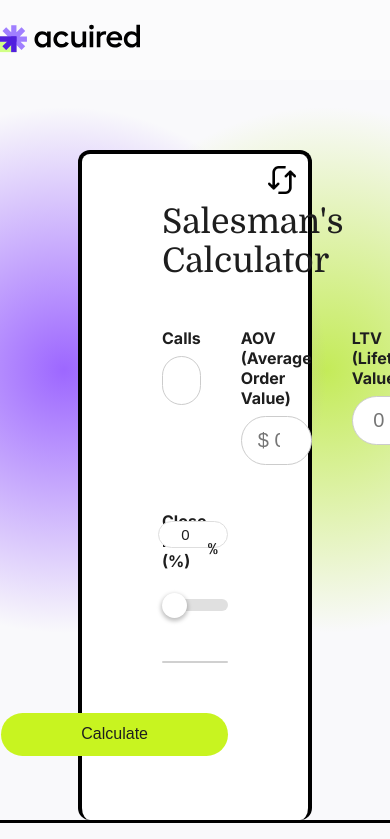
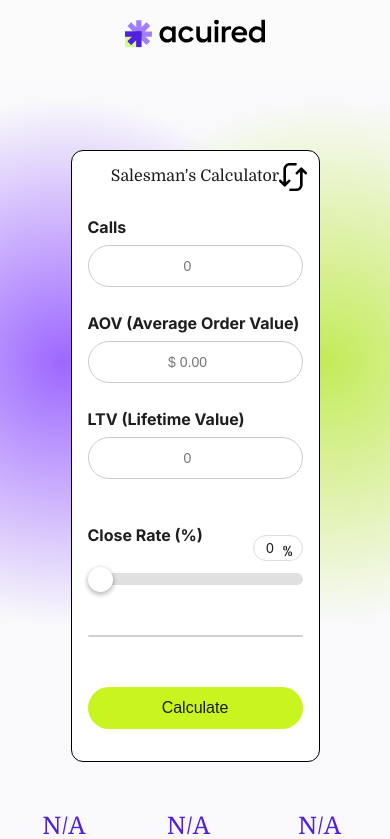
Before and after one commit to MuhammedAbdelmukaram/acuired-calculator, a Next.js app: page / in a window 390 px wide. Shown: the top 839 px of the page. Built offline with nearby package versions, Linux system fonts and the light colour scheme.

Commit message:
First commit

```diff
--- a/src/app/components/calculator.module.css
+++ b/src/app/components/calculator.module.css
@@ -1,4 +1,4 @@
-/* Existing styles */
+/* Updated styles for responsiveness */
 .container {
     border-top: 4px solid #000;
     border-left: 4px solid #000;
@@ -7,28 +7,31 @@
     background-color: #fff;
     border-radius: 12px;
     margin-top: 40px;
-    width: 60vw;
-    max-width: 60vw;
+    width: 100%;
+    max-width: 100%;
     position: relative;
 }
 
 .header {
-    font-size: 34px;
-    margin-bottom: 3rem;
+    font-size: 2rem;
+    margin-bottom: 2rem;
     color: #1E1E1E;
     font-family: var(--font-domine);
+    text-align: center;
 }
 
 .twoInputs {
     display: flex;
-    gap: 40px;
+    flex-wrap: wrap;
+    gap: 20px;
+    justify-content: space-between;
 }
 
 .label {
     display: block;
     margin-bottom: 0.5rem;
     font-weight: bold;
-    font-size: 16px;
+    font-size: 1rem;
     color: #1E1E1E;
     font-family: var(--font-inter);
 }
@@ -36,6 +39,7 @@
 .closeRateWrapper {
     margin-top: 30px;
     position: relative;
+    width: 100%;
 }
 
 .inputCloseRate {
@@ -49,7 +53,7 @@
     border: 1px solid #dedede;
     border-radius: 25px;
     margin-bottom: 1rem;
-    font-size: 15px;
+    font-size: 1rem;
     color: #1E1E1E;
     text-align: center;
 }
@@ -61,7 +65,7 @@
     font-weight: bold;
     transform: translateY(-50%);
     color: #1E1E1E;
-    font-size: 15px;
+    font-size: 1rem;
 }
 
 .input {
@@ -71,7 +75,7 @@
     background-color: white;
     border-radius: 25px;
     margin-bottom: 1rem;
-    font-size: 1.25rem;
+    font-size: 1rem;
     color: #3b3b3b;
     text-align: center;
 }
@@ -87,7 +91,7 @@
 .button {
     display: block;
     width: fit-content;
-    padding: 0.77rem 5rem;
+    padding: 0.75rem 2rem;
     background-color: #C8F420;
     color: #1E1E1E;
     border: none;
@@ -168,3 +172,65 @@
     font-size: 16px;
     color: #000;
 }
+
+/* Media Queries for responsiveness */
+@media (max-width: 1024px) {
+    .container {
+        padding: 2rem;
+    }
+
+    .header {
+        font-size: 1.5rem;
+    }
+}
+
+@media (max-width: 768px) {
+    .container {
+        padding: 1rem;
+        border: 1px solid #000;
+    }
+
+    .header {
+        font-size: 1.25rem;
+    }
+
+    .button {
+        width: 100%;
+        padding: 0.75rem;
+    }
+
+    .twoInputs {
+        min-width: 100%;
+        flex-direction: column;
+        display: flex;
+        gap: 10px;
+    }
+
+    .inputCloseRate {
+        width: 60px;
+    }
+}
+
+@media (max-width: 480px) {
+    .container {
+        padding: 1rem;
+        width: 100%;
+    }
+
+    .header {
+        font-size: 1rem;
+    }
+
+    .input {
+        font-size: 0.875rem;
+    }
+
+    .inputCloseRate {
+        width: 50px;
+        font-size: 0.875rem;
+    }
+
+    .inputCloseRateSuffix {
+        font-size: 0.875rem;
+    }
+}
--- a/src/app/components/header.js
+++ b/src/app/components/header.js
@@ -1,56 +1,25 @@
 import React from 'react';
 import Link from 'next/link';
+import styles from './header.module.css';
 
 const Header = () => {
     return (
-        <div style={{ width: "100vw", height: 80, backgroundColor: "#fbfbfc" }}>
-            <div style={{
-                margin: "0 auto",
-                maxWidth: 1280,
-                height: "100%",
-                display: "flex",
-                justifyContent: "space-between",
-                alignItems: "center"
-            }}>
-
-                <div style={{ display: "flex", alignItems: "center" }}>
+        <div className={styles.container}>
+            <div className={styles.innerContainer}>
+                <div className={styles.logoContainer}>
                     <Link href="https://www.acuired.com" legacyBehavior>
                         <a>
-                            <img src="/acquiredLogo.svg" alt="Logo" style={{ height: 31, width: 140, marginRight: 20 }} />
+                            <img src="/acquiredLogo.svg" alt="Logo" className={styles.logo} />
                         </a>
                     </Link>
                 </div>
 
-                {/*<div style={{backgroundColor: "#000", padding: "14px 20px"}}>
-                    <button style={ctaButtonStyle}>Book a Call</button>
+                {/*<div className={styles.ctaContainer}>
+                    <button className={styles.ctaButton}>Book a Call</button>
                 </div>*/}
-
             </div>
         </div>
     );
 };
 
-const buttonStyle = {
-    marginRight: 10,
-    padding: "10px 20px",
-    fontSize: 16,
-    lineHeight: 20,
-    fontWeight: "500",
-    backgroundColor: "#f9f9fb",
-    border: "none",
-    color: "#000",
-    borderRadius: 5,
-    cursor: "pointer"
-};
-
-const ctaButtonStyle = {
-    backgroundColor: "#000000",
-    fontWeight: "bold",
-    fontSize: 16,
-    color: "#fff",
-    border: "none",
-    borderRadius: 5,
-    cursor: "pointer"
-};
-
 export default Header;
--- /dev/null
+++ b/src/app/components/header.module.css
@@ -0,0 +1,67 @@
+/* header.module.css */
+.container {
+    width: 100vw;
+    height: 80px;
+    background-color: #fbfbfc;
+}
+
+.innerContainer {
+    margin: 0 auto;
+    max-width: 1280px;
+    height: 100%;
+    display: flex;
+    justify-content: space-between;
+    align-items: center;
+}
+
+.logoContainer {
+    display: flex;
+    align-items: center;
+}
+
+.logo {
+    height: 31px;
+    width: 140px;
+    margin-right: 63px;
+    margin-top: 7px;
+}
+
+.button {
+    margin-right: 10px;
+    padding: 10px 20px;
+    font-size: 16px;
+    line-height: 20px;
+    font-weight: 500;
+    background-color: #f9f9fb;
+    border: none;
+    color: #000;
+    border-radius: 5px;
+    cursor: pointer;
+}
+
+.ctaButton {
+    background-color: #000000;
+    font-weight: bold;
+    font-size: 16px;
+    color: #fff;
+    border: none;
+    border-radius: 5px;
+    cursor: pointer;
+}
+
+/* Media Queries for responsiveness */
+@media (max-width: 768px) {
+    .innerContainer {
+        flex-direction: column;
+        justify-content: center;
+    }
+
+    .logoContainer {
+        margin-bottom: 10px;
+    }
+
+    .logo {
+        margin-right: 0;
+        margin-top: 0;
+    }
+}
--- a/src/app/components/results.js
+++ b/src/app/components/results.js
@@ -3,7 +3,7 @@ import styles from './results.module.css'
 
 const Results = ({ results }) => {
     return (
-        <div style={{borderTop:"3px solid #000", width:"100vw", display:"flex", justifyContent:"space-around", alignItems:"center", height:"100%", paddingTop:50}}>
+        <div className={styles.resultWrapper} >
             <div className={styles.results}>
                 <span className={styles.result}>{results.totalRevenue ? `$${results.totalRevenue}` : 'N/A'}</span>
                 <span className={styles.label}>Total Revenue</span>
--- a/src/app/components/results.module.css
+++ b/src/app/components/results.module.css
@@ -1,15 +1,61 @@
-.results{
+/* Updated styles for responsiveness */
+
+.resultWrapper{
+    border-top:3px solid #000;
+    width: 100vw;
+    display: flex;
+    justify-content: space-around;
+    align-items: center;
+    height: 100%;
+    padding-top: 50px;
+}
+.results {
     display: flex;
     flex-direction: column;
     align-items: center;
+    margin-bottom: 20px;
 }
 
-.result{
-    font-size: 96px;
+.result {
+    font-size: 3rem;
     color: #5120DD;
 }
 
-.label{
+.label {
     color: black;
-    font-size: 18px;
+    font-size: 1rem;
 }
+
+/* Media Queries for responsiveness */
+@media (max-width: 1024px) {
+    .result {
+        font-size: 2.5rem;
+    }
+
+    .label {
+        font-size: 0.875rem;
+    }
+}
+
+@media (max-width: 768px) {
+    .resultWrapper{
+        border: none;
+    }
+    .result {
+        font-size: 2rem;
+    }
+
+    .label {
+        font-size: 0.75rem;
+    }
+}
+
+@media (max-width: 480px) {
+    .result {
+        font-size: 1.5rem;
+    }
+
+    .label {
+        font-size: 0.625rem;
+    }
+}
```
